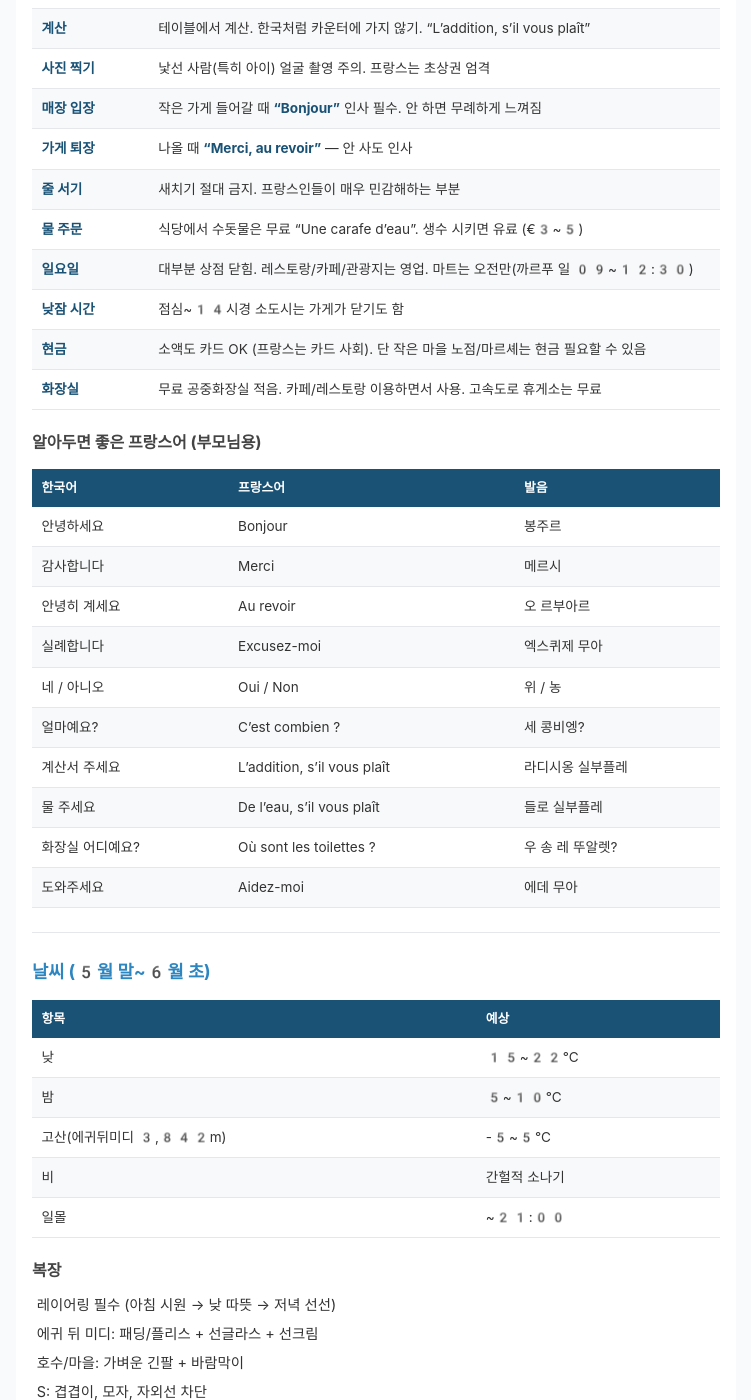
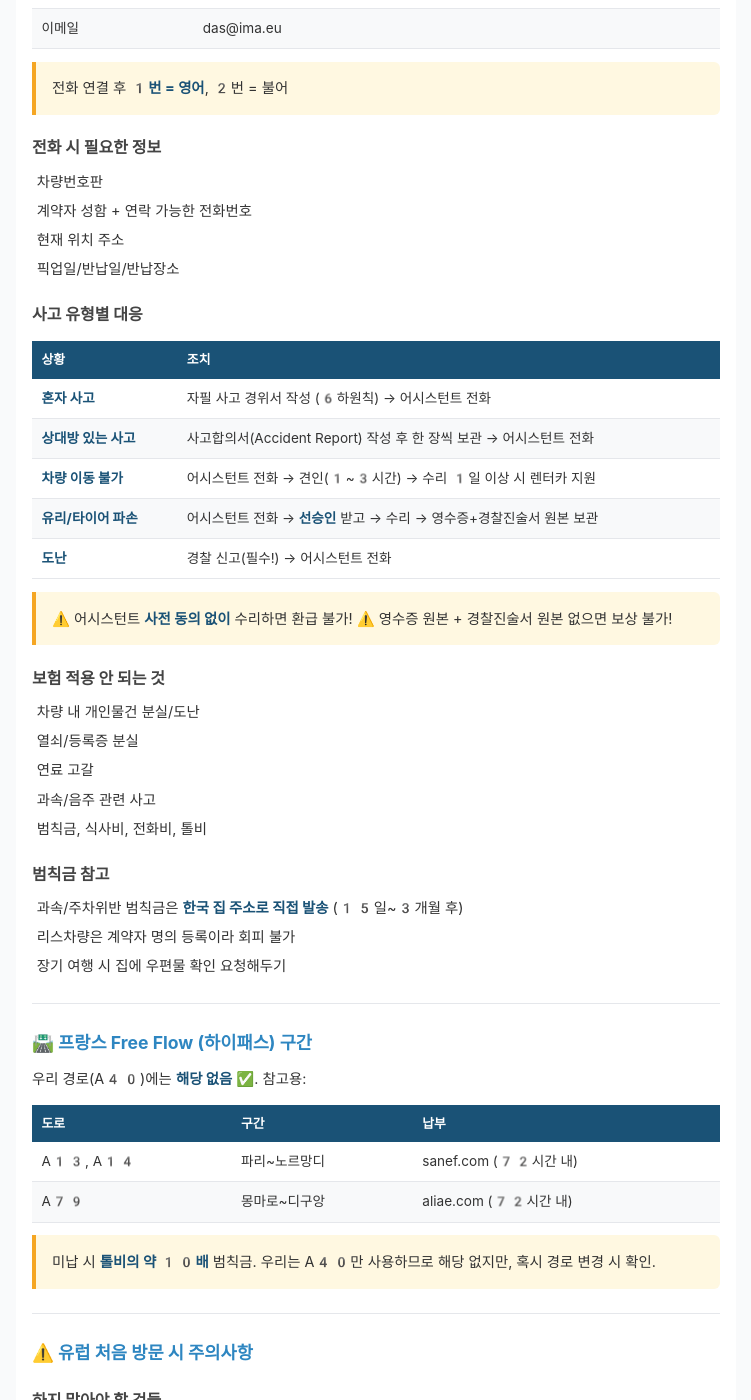
Before and after one commit to hyeokinro/travel-montblanc-2026, a Jekyll site: the page built from docs/emergency.md, in a window 1280 px wide and 1400 px high, scrolled down 3518 px. Shown: the whole window, without its empty margins (264-1015 px from the left). Built offline with Jekyll 4.4.1, drawn with Linux system fonts in a browser that asks for light colours; our own code applies the rules of GitHub Pages for plain Markdown files; some of the changed text lies outside the part shown.

Commit message:
Add Peugeot lease docs info: insurance, fuel, accidents, Free Flow
Moving checklist:
- Pickup receive items (2 keys, grey card, insurance cert) + return warning
- Fuel: 10L only at pickup, immediate refuel needed, no refill at return
- Crit'air sticker not required for lease vehicles

Emergency:
- Peugeot Assistance 24h contact (FR/intl/roaming numbers)
- Accident procedures by type (solo, with party, immobile, theft)
- Pre-approval required for repair reimbursement
- Fine delivery to Korean address warning
- Free Flow highways reference (A40 not affected)

Itinerary:
- Added fuel warning on day 1 (5/29)

TODO:
- Marked insurance country check as completed (IT+CH covered)
- Marked Eurocar docs received

```diff
--- a/docs/emergency.md
+++ b/docs/emergency.md
@@ -111,6 +111,65 @@ layout: default
 
 ---
 
+## 🚨 차량 사고/고장 시
+
+### 푸조 어시스턴트 (24시간)
+
+| 구분 | 번호 |
+|------|------|
+| 프랑스에서 | 01 47 89 24 24 |
+| 프랑스 외 | +33 1 47 89 24 24 |
+| 한국 로밍폰 | 001 33 1 47 89 24 24 |
+| 이메일 | das@ima.eu |
+
+> 전화 연결 후 **1번 = 영어**, 2번 = 불어
+
+### 전화 시 필요한 정보
+- 차량번호판
+- 계약자 성함 + 연락 가능한 전화번호
+- 현재 위치 주소
+- 픽업일/반납일/반납장소
+
+### 사고 유형별 대응
+
+| 상황 | 조치 |
+|------|------|
+| **혼자 사고** | 자필 사고 경위서 작성 (6하원칙) → 어시스턴트 전화 |
+| **상대방 있는 사고** | 사고합의서(Accident Report) 작성 후 한 장씩 보관 → 어시스턴트 전화 |
+| **차량 이동 불가** | 어시스턴트 전화 → 견인(1~3시간) → 수리 1일 이상 시 렌터카 지원 |
+| **유리/타이어 파손** | 어시스턴트 전화 → **선승인** 받고 → 수리 → 영수증+경찰진술서 원본 보관 |
+| **도난** | 경찰 신고(필수!) → 어시스턴트 전화 |
+
+> ⚠️ 어시스턴트 **사전 동의 없이** 수리하면 환급 불가!
+> ⚠️ 영수증 원본 + 경찰진술서 원본 없으면 보상 불가!
+
+### 보험 적용 안 되는 것
+- 차량 내 개인물건 분실/도난
+- 열쇠/등록증 분실
+- 연료 고갈
+- 과속/음주 관련 사고
+- 범칙금, 식사비, 전화비, 톨비
+
+### 범칙금 참고
+- 과속/주차위반 범칙금은 **한국 집 주소로 직접 발송** (15일~3개월 후)
+- 리스차량은 계약자 명의 등록이라 회피 불가
+- 장기 여행 시 집에 우편물 확인 요청해두기
+
+---
+
+## 🛣 프랑스 Free Flow (하이패스) 구간
+
+우리 경로(A40)에는 **해당 없음** ✅. 참고용:
+
+| 도로 | 구간 | 납부 |
+|------|------|------|
+| A13, A14 | 파리~노르망디 | sanef.com (72시간 내) |
+| A79 | 몽마로~디구앙 | aliae.com (72시간 내) |
+
+> 미납 시 **톨비의 약 10배** 범칙금. 우리는 A40만 사용하므로 해당 없지만, 혹시 경로 변경 시 확인.
+
+---
+
 ## ⚠️ 유럽 처음 방문 시 주의사항
 
 ### 하지 말아야 할 것들
```
Also changed, not shown: docs/moving-checklist.md (+21 -0 lines).
